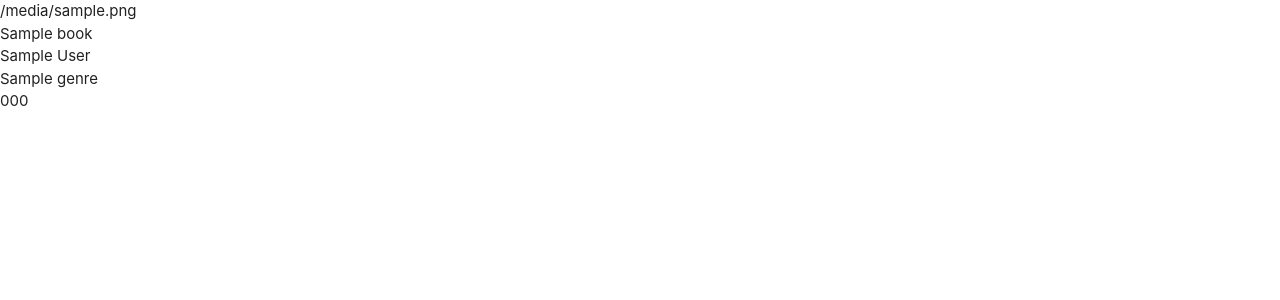
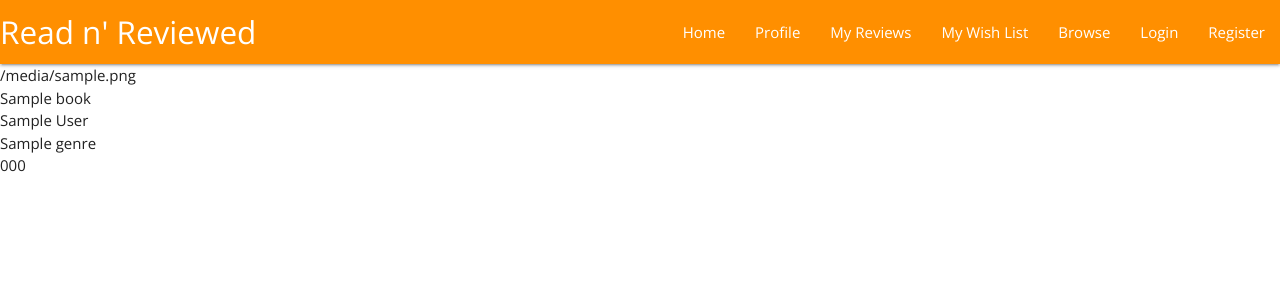
Before and after one commit to nualagr/readnreviewed, a Flask app: page / in a window 1280 px wide. Shown: the top 300 px of the page. Run offline with Flask 2, Linux system fonts and the light colour scheme; a database or web service that is not in the repository returns one stand-in record (values such as "Sample title"); some libraries are stand-ins or nearby versions.

Commit message:
feat: Add Materialize Navbar and Sidenav.

```diff
--- a/static/css/style.css
+++ b/static/css/style.css
@@ -1,3 +1,11 @@
+@import url('https://fonts.googleapis.com/css2?family=Merriweather&family=Open+Sans&display=swap');
+
 body {
     background-color: #FFFFFF;
+    color: #222222;
+    font-family: 'Open Sans', sans-serif;
 }
+
+h1 {
+    font-family: 'Merriweather', serif;
+}
--- a/static/js/script.js
+++ b/static/js/script.js
@@ -0,0 +1,4 @@
+  $(document).ready(function(){
+    /* Initialization of the side-nav trigger taken from https://materializecss.com/navbar.html*/
+    $('.sidenav').sidenav();
+  });
--- a/templates/base.html
+++ b/templates/base.html
@@ -15,6 +15,36 @@
     <title>Read n' Reviewed</title>
 </head>
 <body>
+    <header>
+        <!-- Top Navbar taken from https://materializecss.com/navbar.html and customized -->
+        <nav class="nav-extended amber darken-3">
+            <div class="nav-wrapper">
+            <a href="#!" class="brand-logo">Read n' Reviewed</a>
+            <a href="#" data-target="mobile-demo" class="sidenav-trigger"><i class="fas fa-bars"></i></a>
+            <ul class="right hide-on-med-and-down">
+                <li><a href="#">Home</a></li>
+                <li><a href="#">Profile</a></li>
+                <li><a href="#">My Reviews</a></li>
+                <li><a href="#">My Wish List</a></li>
+                <li><a href="{{ url_for('get_books') }}">Browse</a></li>
+                <li><a href="#">Login</a></li>
+                <li><a href="#">Register</a></li>
+            </ul>
+            </div>
+        </nav>
+
+        <!-- Mobile Side-Navbar taken from https://materializecss.com/navbar.html and customized -->
+        <ul class="sidenav" id="mobile-demo">
+                <li><h4 class="center-align">Read n' Reviewed</h4></li>
+                <li><a href="#">Home</a></li>
+                <li><a href="#">Profile</a></li>
+                <li><a href="#">My Reviews</a></li>
+                <li><a href="#">My Wish List</a></li>
+                <li><a href="{{ url_for('get_books') }}">Browse</a></li>
+                <li><a href="#">Login</a></li>
+                <li><a href="#">Register</a></li>
+        </ul>
+    </header>
     {% block content %}
     {% endblock %}
     <!-- Scripts -->
```
Also changed, not shown: README.md.
